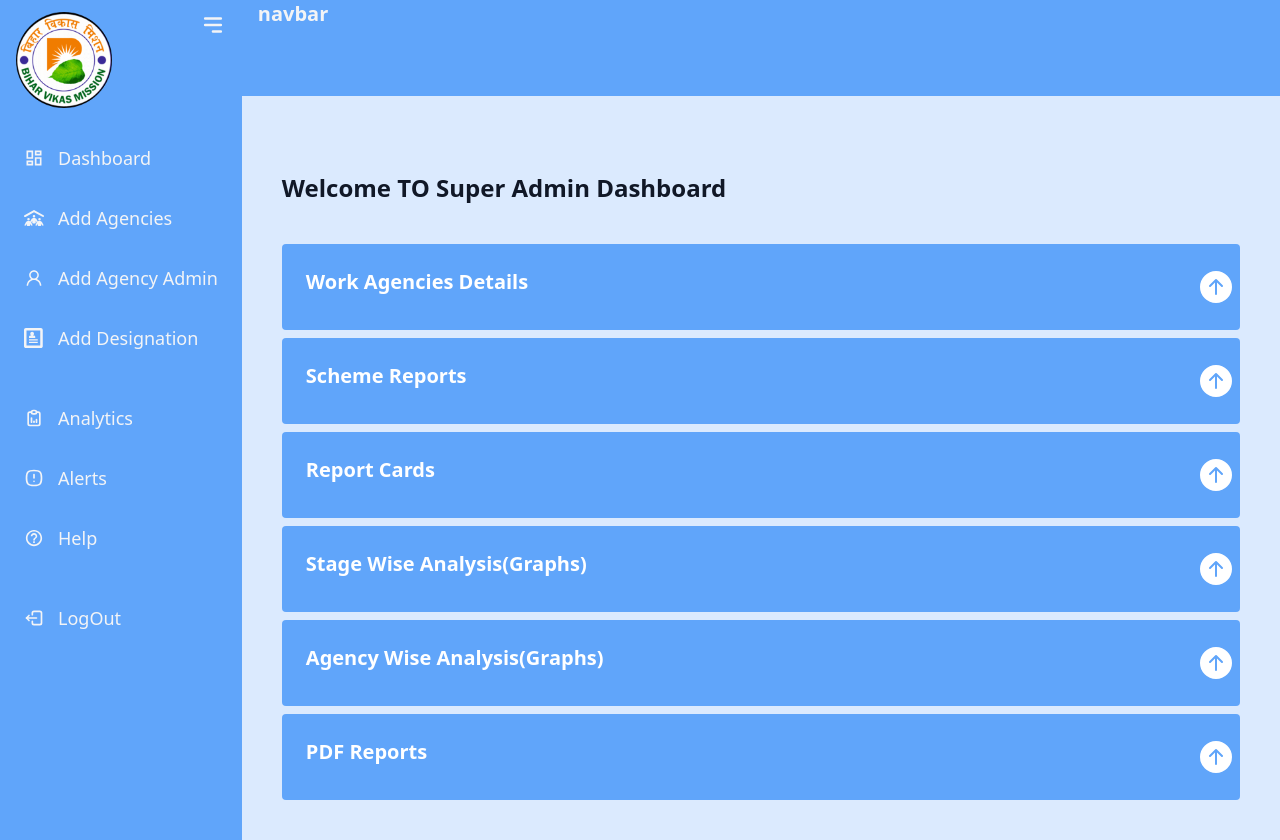
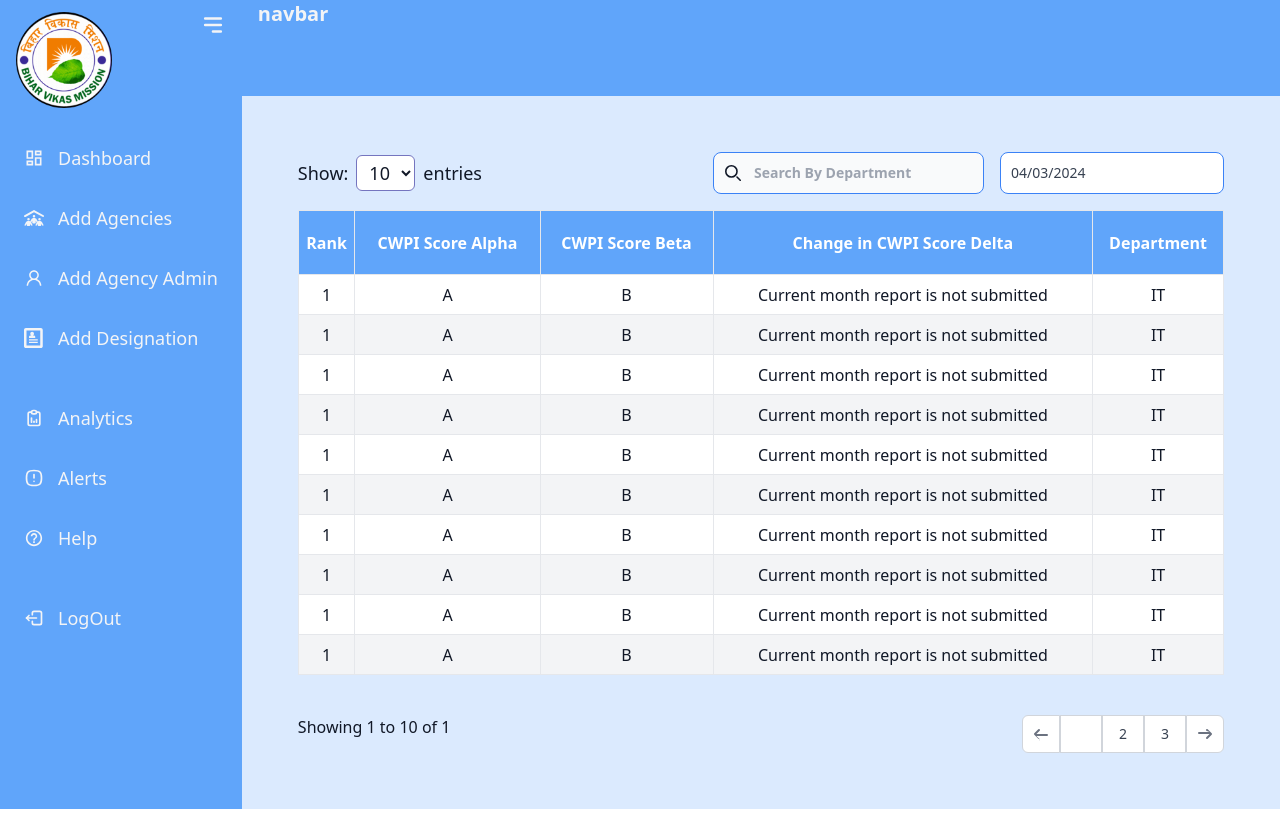
Before and after one commit to echo-shivi/CWPI, a React (Create React App) app: page / in a window 1280 px wide. After the commit the page ends 809 px from the top, so only its background shows below. Built offline with nearby package versions, Linux system fonts and the light colour scheme.

Commit message:
update Agency work card

```diff
--- a/src/components/Atom/Pagination.jsx
+++ b/src/components/Atom/Pagination.jsx
@@ -1,94 +1,41 @@
-import { ChevronLeftIcon, ChevronRightIcon } from '@heroicons/react/20/solid'
+import React from 'react';
 
-const items = [
-  { id: 1, title: 'Back End Developer', department: 'Engineering', type: 'Full-time', location: 'Remote' },
-  { id: 2, title: 'Front End Developer', department: 'Engineering', type: 'Full-time', location: 'Remote' },
-  { id: 3, title: 'User Interface Designer', department: 'Design', type: 'Full-time', location: 'Remote' },
-]
+const Pagination = ({ currentPage, totalPages, firstIndex, onPageChange, lastIndex, pages, prevPage, nextPage }) => {
+  return (
+    <nav className=" flex justify-between pt-10" aria-label="Pagination">
+      <p className='text-base font-medium'>Showing {firstIndex + 1} to {lastIndex} of {currentPage} </p>
+      <ul className='flex'>
+        <li>
+          <a href="#" onClick={prevPage} className="relative inline-flex items-center px-2 py-2 text-sm font-medium text-gray-500 bg-white border border-gray-300 cursor-not-allowed rounded-l-md">
+            <span className="sr-only">Previous</span>
+            <svg className="w-5 h-5" xmlns="http://www.w3.org/2000/svg" viewBox="0 0 20 20" fill="currentColor" aria-hidden="true">
+              <path fillRule="evenodd" d="M8.707 14.707a1 1 0 01-1.414 0l-4-4a1 1 0 010-1.414l4-4a1 1 0 011.414 1.414L5.414 10H16a1 1 0 010 2H5.414l3.293 3.293a1 1 0 010 1.414z" clipRule="evenodd" />
+            </svg>
+          </a>
+        </li>
+        {
+          pages.map((page, index) => (
+            <li key={index} className={`${currentPage === totalPages ? 'active' : ''}`}>
+              <a href="#" onClick={() => onPageChange(page)} className={`relative inline-flex items-center px-4 py-2 text-sm font-medium text-gray-700 bg-white border border-gray-300 ${currentPage === page ? 'bg-blue-500 text-white' : ''}`}>
+                {page}
+              </a>
+            </li>
+          ))
+        }
 
-export default function Example() {
-  return (
-    <div className="flex items-center border-t justify-between pt-10 border-gray-200 bg-white px-4 py-3 sm:px-6">
-      <div className="flex flex-1 justify-between sm:hidden">
-        <a
-          href="#"
-          className="relative inline-flex items-center rounded-md border border-gray-300 bg-white px-4 py-2 text-sm font-medium text-gray-700 hover:bg-gray-50"
-        >
-          Previous
-        </a>
-        <a
-          href="#"
-          className="relative ml-3 inline-flex items-center rounded-md border border-gray-300 bg-white px-4 py-2 text-sm font-medium text-gray-700 hover:bg-gray-50"
-        >
-          Next
-        </a>
-      </div>
-      <div className="hidden sm:flex sm:flex-1 sm:items-center sm:justify-between">
-        <div>
-          <p className="text-sm text-gray-700">
-            Showing <span className="font-medium">1</span> to <span className="font-medium">10</span> of{' '}
-            <span className="font-medium">97</span> results
-          </p>
-        </div>
-        <div>
-          <nav className="isolate inline-flex -space-x-px  rounded-md shadow-sm" aria-label="Pagination">
-            <a
-              href="#"
-              className="relative inline-flex items-center rounded-l-md px-2 py-2 text-gray-400 ring-1 ring-inset ring-gray-300 hover:bg-gray-50 focus:z-20 focus:outline-offset-0"
-            >
-              <span className="sr-only">Previous</span>
-              <ChevronLeftIcon className="h-5 w-5" aria-hidden="true" />
-            </a>
-            <a
-              href="#"
-              aria-current="page"
-              className="relative z-10 inline-flex items-center bg-indigo-600 px-4 py-2 text-sm font-semibold text-white focus:z-20 focus-visible:outline focus-visible:outline-2 focus-visible:outline-offset-2 focus-visible:outline-indigo-600"
-            >
-              1
-            </a>
-            <a
-              href="#"
-              className="relative inline-flex items-center px-4 py-2 text-sm font-semibold text-gray-900 ring-1 ring-inset ring-gray-300 hover:bg-gray-50 focus:z-20 focus:outline-offset-0"
-            >
-              2
-            </a>
-            <a
-              href="#"
-              className="relative hidden items-center px-4 py-2 text-sm font-semibold text-gray-900 ring-1 ring-inset ring-gray-300 hover:bg-gray-50 focus:z-20 focus:outline-offset-0 md:inline-flex"
-            >
-              3
-            </a>
-            <span className="relative inline-flex items-center px-4 py-2 text-sm font-semibold text-gray-700 ring-1 ring-inset ring-gray-300 focus:outline-offset-0">
-              ...
-            </span>
-            <a
-              href="#"
-              className="relative hidden items-center px-4 py-2 text-sm font-semibold text-gray-900 ring-1 ring-inset ring-gray-300 hover:bg-gray-50 focus:z-20 focus:outline-offset-0 md:inline-flex"
-            >
-              8
-            </a>
-            <a
-              href="#"
-              className="relative inline-flex items-center px-4 py-2 text-sm font-semibold text-gray-900 ring-1 ring-inset ring-gray-300 hover:bg-gray-50 focus:z-20 focus:outline-offset-0"
-            >
-              9
-            </a>
-            <a
-              href="#"
-              className="relative inline-flex items-center px-4 py-2 text-sm font-semibold text-gray-900 ring-1 ring-inset ring-gray-300 hover:bg-gray-50 focus:z-20 focus:outline-offset-0"
-            >
-              10
-            </a>
-            <a
-              href="#"
-              className="relative inline-flex items-center rounded-r-md px-2 py-2 text-gray-400 ring-1 ring-inset ring-gray-300 hover:bg-gray-50 focus:z-20 focus:outline-offset-0"
-            >
-              <span className="sr-only">Next</span>
-              <ChevronRightIcon className="h-5 w-5" aria-hidden="true" />
-            </a>
-          </nav>
-        </div>
-      </div>
-    </div>
-  )
-}
+        <li>
+          <a href="#" onClick={nextPage} className="relative inline-flex items-center px-2 py-2 text-sm font-medium text-gray-500 bg-white border border-gray-300 cursor-not-allowed rounded-r-md">
+            <span className="sr-only">Next</span>
+            <svg className="w-5 h-5" xmlns="http://www.w3.org/2000/svg" viewBox="0 0 20 20" fill="currentColor" aria-hidden="true">
+              <path fillRule="evenodd" d="M11.293 5.293a1 1 0 011.414 0l4 4a1 1 0 010 1.414l-4 4a1 1 0 01-1.414-1.414L14.586 10H4a1 1 0 010-2h10.586L11.293 6.707a1 1 0 010-1.414z" clipRule="evenodd" />
+
+            </svg>
+          </a>
+        </li>
+      </ul>
+    </nav>
+  );
+};
+
+
+export default Pagination;
--- a/src/components/Atom/SearchBar.jsx
+++ b/src/components/Atom/SearchBar.jsx
@@ -9,7 +9,7 @@ const SearchForm = () => {
       <div className="relative">
         <div className="absolute inset-y-0 start-0 flex items-center ps-3 pointer-events-none">
           <svg
-            className="w-4 h-4 text-[#7575bf] "
+            className="w-4 h-4 textblue-400 "
             aria-hidden="true"
             xmlns="http://www.w3.org/2000/svg"
             fill="none"
@@ -27,7 +27,7 @@ const SearchForm = () => {
         <input
           type="search"
           id="default-search"
-        className="block w-full p-2.5 ps-10 text-sm  border text-[#7575bf] border-[#7a7ab6] rounded-lg bg-gray-50 placeholder-[#7575bf] focus:ring-purple-500 focus:border-purple-500 "
+          className="block w-full p-2.5 ps-10 text-sm  border textblue-400 border-blue-500 rounded-lg bg-gray-50  focus:ring-blue-500 focus:border-blue-500 "
           placeholder="Search By Department "
           required
         />
--- a/src/components/Home.jsx
+++ b/src/components/Home.jsx
@@ -13,7 +13,7 @@ const Home = () => {
       <div className="mx-0 text-xl w-full text-gray-900 font-semibold flex flex-col">
         <Navbar />
         <div className=" p-10">
-          <Dashboard  />
+          <CWPI />
         </div>
       </div>
     </section>
--- a/src/components/Widgets/Dashboard/PdfReport/CwpiReport.jsx
+++ b/src/components/Widgets/Dashboard/PdfReport/CwpiReport.jsx
@@ -1,6 +1,7 @@
 import React, { useState } from 'react';
-import DatePicker from '../../../Atom/DatePIcker';
 import SearchForm from '../../../Atom/SearchBar';
+import DatePicker from "react-datepicker";
+import "react-datepicker/dist/react-datepicker.css";
 import Pagination from '../../../Atom/Pagination';
 
 const dummyData = [
@@ -28,21 +29,60 @@ const dummyData = [
   { rank: 1, cwpiScoreAlpha: 'A', cwpiScoreBeta: 'B', data: 'Current month report is not submitted', department: 'IT' },
 
   { rank: 1, cwpiScoreAlpha: 'A', cwpiScoreBeta: 'B', data: 'Current month report is not submitted', department: 'IT' },
+  { rank: 1, cwpiScoreAlpha: 'A', cwpiScoreBeta: 'B', data: 'Current month report is not submitted', department: 'IT' },
+
+  { rank: 1, cwpiScoreAlpha: 'A', cwpiScoreBeta: 'B', data: 'Current month report is not submitted', department: 'IT' },
+
+  { rank: 1, cwpiScoreAlpha: 'A', cwpiScoreBeta: 'B', data: 'Current month report is not submitted', department: 'IT' },
+
+  { rank: 1, cwpiScoreAlpha: 'A', cwpiScoreBeta: 'B', data: 'Current month report is not submitted', department: 'IT' },
+
+  { rank: 1, cwpiScoreAlpha: 'A', cwpiScoreBeta: 'B', data: 'Current month report is not submitted', department: 'IT' },
+  { rank: 1, cwpiScoreAlpha: 'A', cwpiScoreBeta: 'B', data: 'Current month report is not submitted', department: 'IT' },
+
+  { rank: 1, cwpiScoreAlpha: 'A', cwpiScoreBeta: 'B', data: 'Current month report is not submitted', department: 'IT' },
+
+  { rank: 1, cwpiScoreAlpha: 'A', cwpiScoreBeta: 'B', data: 'Current month report is not submitted', department: 'IT' },
+
+  { rank: 1, cwpiScoreAlpha: 'A', cwpiScoreBeta: 'B', data: 'Current month report is not submitted', department: 'IT' },
+
+  { rank: 1, cwpiScoreAlpha: 'A', cwpiScoreBeta: 'B', data: 'Current month report is not submitted', department: 'IT' },
+  { rank: 1, cwpiScoreAlpha: 'A', cwpiScoreBeta: 'B', data: 'Current month report is not submitted', department: 'IT' },
+
+  { rank: 1, cwpiScoreAlpha: 'A', cwpiScoreBeta: 'B', data: 'Current month report is not submitted', department: 'IT' },
+
+  { rank: 1, cwpiScoreAlpha: 'A', cwpiScoreBeta: 'B', data: 'Current month report is not submitted', department: 'IT' },
+
+  { rank: 1, cwpiScoreAlpha: 'A', cwpiScoreBeta: 'B', data: 'Current month report is not submitted', department: 'IT' },
+
+  { rank: 1, cwpiScoreAlpha: 'A', cwpiScoreBeta: 'B', data: 'Current month report is not submitted', department: 'IT' },
 
 ];
-
 const TableComponent = () => {
   const [currentPage, setCurrentPage] = useState(1);
   const [entriesPerPage, setEntriesPerPage] = useState(10);
   const [searchTerm, setSearchTerm] = useState('');
+  const [startDate, setStartDate] = useState(new Date());
+  const lastIndex = currentPage * entriesPerPage;
+  const firstIndex = lastIndex - entriesPerPage;
+  const records = dummyData.slice(firstIndex, lastIndex);
+  const totalEntries = dummyData.length;
+  const totalPages = Math.ceil(totalEntries / entriesPerPage);
+  const numbers = [...Array(totalPages + 1).keys()].slice(1);//(if 5 pages then [1,2,3,4,5])
 
-  const indexOfLastEntry = currentPage * entriesPerPage;
-  const indexOfFirstEntry = indexOfLastEntry - entriesPerPage;
-  const currentEntries = dummyData.slice(indexOfFirstEntry, indexOfLastEntry);
-
-  const handlePageChange = (pageNumber) => {
-    setCurrentPage(pageNumber);
-  };
+  const prevPage = () => {
+    if (currentPage !== firstIndex) {
+      setCurrentPage(currentPage - 1);
+    }
+  }
+  const nextPage = () => {
+    if (currentPage !== lastIndex) {
+      setCurrentPage(currentPage + 1);
+    }
+  }
+  const handlePageChange = (id) => {
+    setCurrentPage(id);
+  }
 
   const handleEntriesChange = (event) => {
     setEntriesPerPage(parseInt(event.target.value, 10));
@@ -53,16 +93,19 @@ const TableComponent = () => {
     setSearchTerm(event.target.value);
   };
 
-  const filteredEntries = currentEntries.filter(
-    (entry) =>
-      entry.department.toLowerCase().includes(searchTerm.toLowerCase())
+  const indexOfLastEntry = currentPage * entriesPerPage;
+  const indexOfFirstEntry = indexOfLastEntry - entriesPerPage;
+  const currentEntries = dummyData.slice(indexOfFirstEntry, indexOfLastEntry);
+
+  const filteredEntries = currentEntries.filter((entry) =>
+    entry.department.toLowerCase().includes(searchTerm.toLowerCase())
   );
 
   return (
     <div className="container mx-auto p-4">
       <div className="flex justify-between mb-4">
-        <div className="flex items-center text-lg font-medium bg-white ">
-          <label className="mr-2 text-[#7575bf] ">Show:</label>
+        <div className="flex items-center text-lg font-medium">
+          <label className="mr-2">Show:</label>
           <select
             className="px-2 py-1 bg-white rounded-md border border-[#7575bf]"
             onChange={handleEntriesChange}
@@ -72,7 +115,7 @@ const TableComponent = () => {
             <option value={20}>20</option>
             <option value={30}>30</option>
           </select>
-          <span className="ml-2 text-[#7575bf]">entries</span>
+          <span className="ml-2">entries</span>
         </div>
         <div className="flex items-center">
           <div className='px-4'>
@@ -80,7 +123,16 @@ const TableComponent = () => {
 
           </div>
           <div>
-            <DatePicker />
+            <DatePicker
+              placeholderText="DD/MM/YYYY"
+              dateFormat="dd/MM/yyyy"
+              id="start-date"
+              autoComplete="off"
+              selected={startDate}
+              onChange={(date) => setStartDate(date)}
+              className='p-2.5 w-full border border-blue-500 rounded-lg text-sm text-gray-700 font-normal'
+
+            />
 
           </div>
         </div>
@@ -89,11 +141,11 @@ const TableComponent = () => {
       <table className="table-auto w-full">
         <thead>
           <tr>
-            <th className="border h-16 text-base text-center bg-[#7575bf] text-white">Rank</th>
-            <th className="border h-16 text-base text-center bg-[#7575bf] text-white">CWPI Score Alpha</th>
-            <th className="border h-16 text-base text-center bg-[#7575bf] text-white">CWPI Score Beta</th>
-            <th className="border h-16 text-base text-center bg-[#7575bf] text-white">Change in CWPI Score Delta</th>
-            <th className="border h-16 text-base text-center bg-[#7575bf] text-white">Department</th>
+            <th className="border h-16 text-base text-center bg-blue-400 text-white">Rank</th>
+            <th className="border h-16 text-base text-center bg-blue-400 text-white">CWPI Score Alpha</th>
+            <th className="border h-16 text-base text-center bg-blue-400 text-white">CWPI Score Beta</th>
+            <th className="border h-16 text-base text-center bg-blue-400 text-white">Change in CWPI Score Delta</th>
+            <th className="border h-16 text-base text-center bg-blue-400 text-white">Department</th>
           </tr>
         </thead>
         <tbody>
@@ -111,9 +163,8 @@ const TableComponent = () => {
 
       </table>
 
-
-      <div className="mt-4">
-        <Pagination onPageChange={handlePageChange} />
+      <div>
+        <Pagination currentPage={currentPage} firstIndex={firstIndex} lastIndex={lastIndex} totalPages={totalPages} onPageChange={handlePageChange} pages={numbers} prevPage={prevPage} nextPage={nextPage} />
       </div>
     </div>
   );
```
Also changed, not shown: src/components/Widgets/Dashboard/AgencyWork.jsx (+18 -6 lines).
